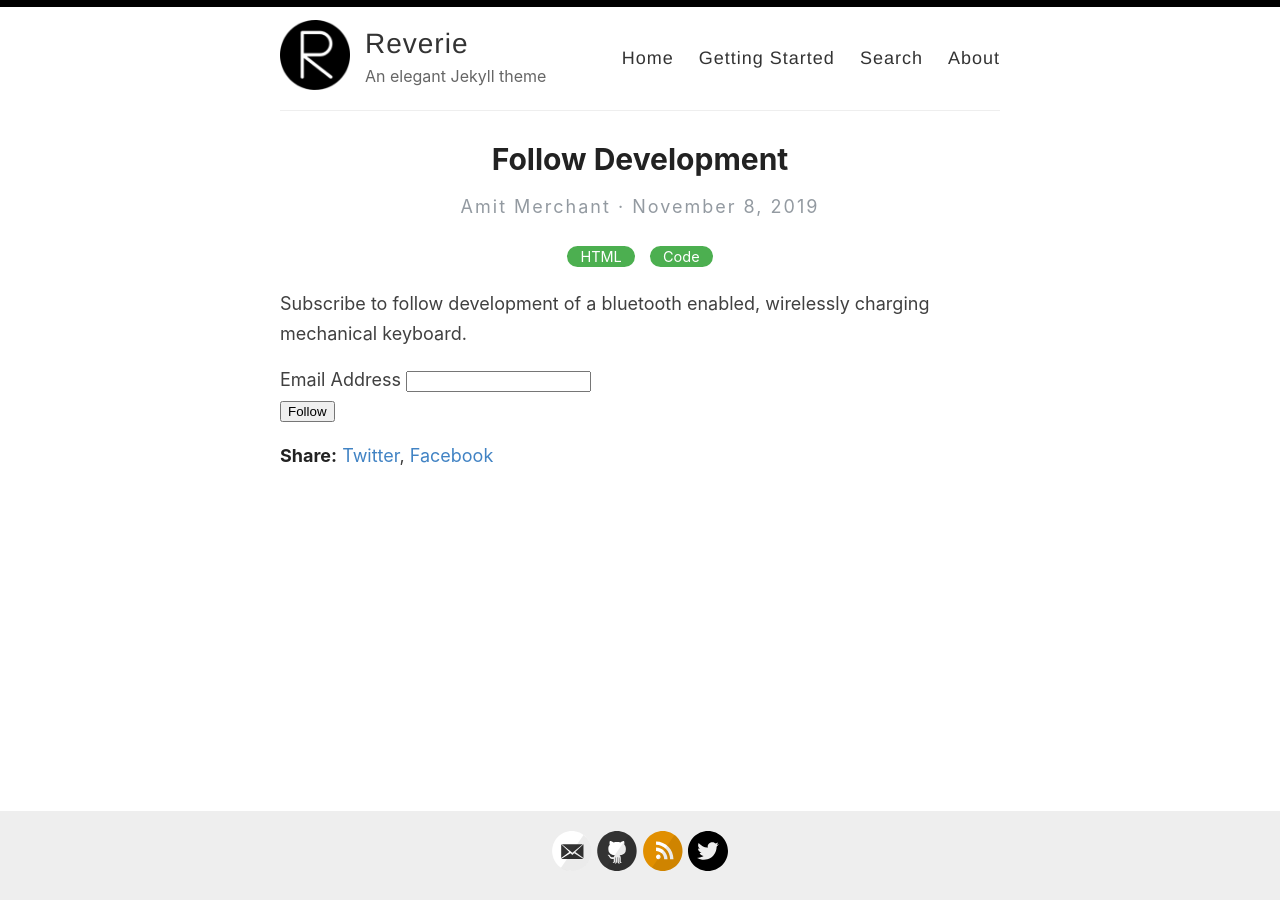
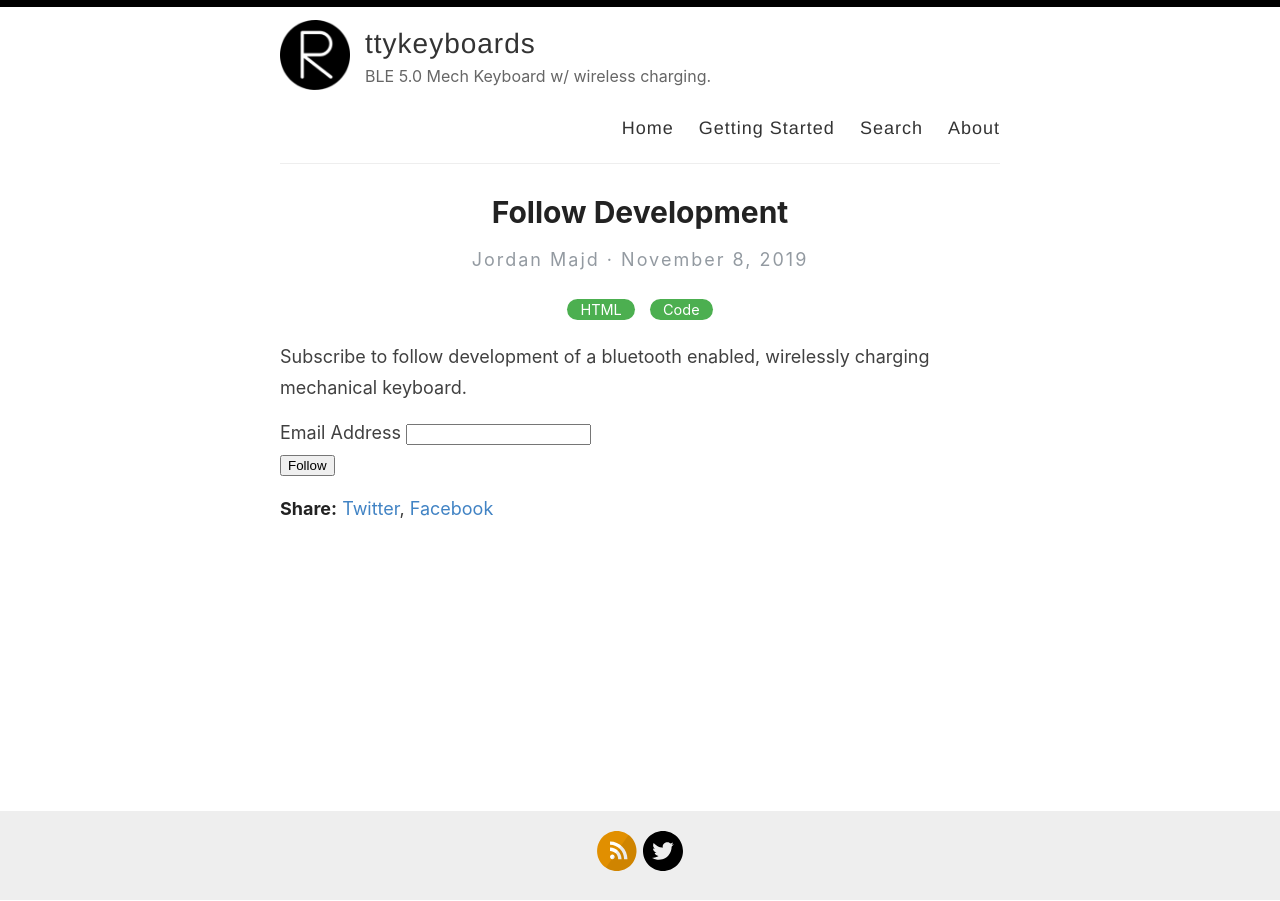
Before and after one commit to JordanMajd/ttykeyboards.com, a Jekyll site: the page built from _posts/2019-11-08-follow-development.md, in a window 1280 px wide. Built offline with Jekyll 4.4.1, drawn with Linux system fonts in a browser that asks for light colours.

Commit message:
Update config.yaml to work with domain

```diff
--- a/_config.yml
+++ b/_config.yml
@@ -3,13 +3,13 @@
 #
 
 # Name of your site (displayed in the header)
-name: Reverie
+name: ttykeyboards
 
 # Name of the author
-author: Amit Merchant
+author: Jordan Majd
 
 # Short bio or description (displayed in the header)
-description: An elegant Jekyll theme
+description: BLE 5.0 Mech Keyboard w/ wireless charging.
 
 # URL of your avatar or profile pic (you could use your GitHub profile pic)
 avatar: /images/reverie.png
@@ -21,15 +21,15 @@ avatar: /images/reverie.png
 # Includes an icon in the footer for each username you enter
 footer-links:
   dribbble:
-  email: amit.d.merchant@gmail.com
+  email:
   facebook:
   flickr:
-  github: amitmerchant1990/reverie
+  github:
   instagram:
   linkedin:
   pinterest:
   rss: rss
-  twitter: amit_merchant
+  twitter: jordanmajd
   stackoverflow:
   youtube: # channel/<your_long_string> or user/<user-name>
   googleplus: # anything in your profile username that comes after plus.google.com/
@@ -41,18 +41,18 @@ footer-links:
 disqus:
 
 # Enter your Google Analytics web tracking code (e.g. UA-2110908-2) to activate tracking
-google_analytics: UA-43339302-11
+google_analytics:
 
 # Your website URL (e.g. http://amitmerchant1990.github.io or http://www.amitmerchant.com)
 # Used for Sitemap.xml and your RSS feed
-url: http://www.amitmerchant.com/reverie
-enforce_ssl: https://www.amitmerchant.com/reverie
+url: http://ttykeyboards.com
+enforce_ssl: https://ttykeyboards.com
 
 # If you're hosting your site at a Project repository on GitHub pages
 # (http://yourusername.github.io/repository-name)
 # and NOT your User repository (http://yourusername.github.io)
 # then add in the baseurl here, like this: "/repository-name"
-baseurl: "/reverie"
+baseurl:
 
 #
 # !! You don't need to change any of the configuration flags below !!
```
